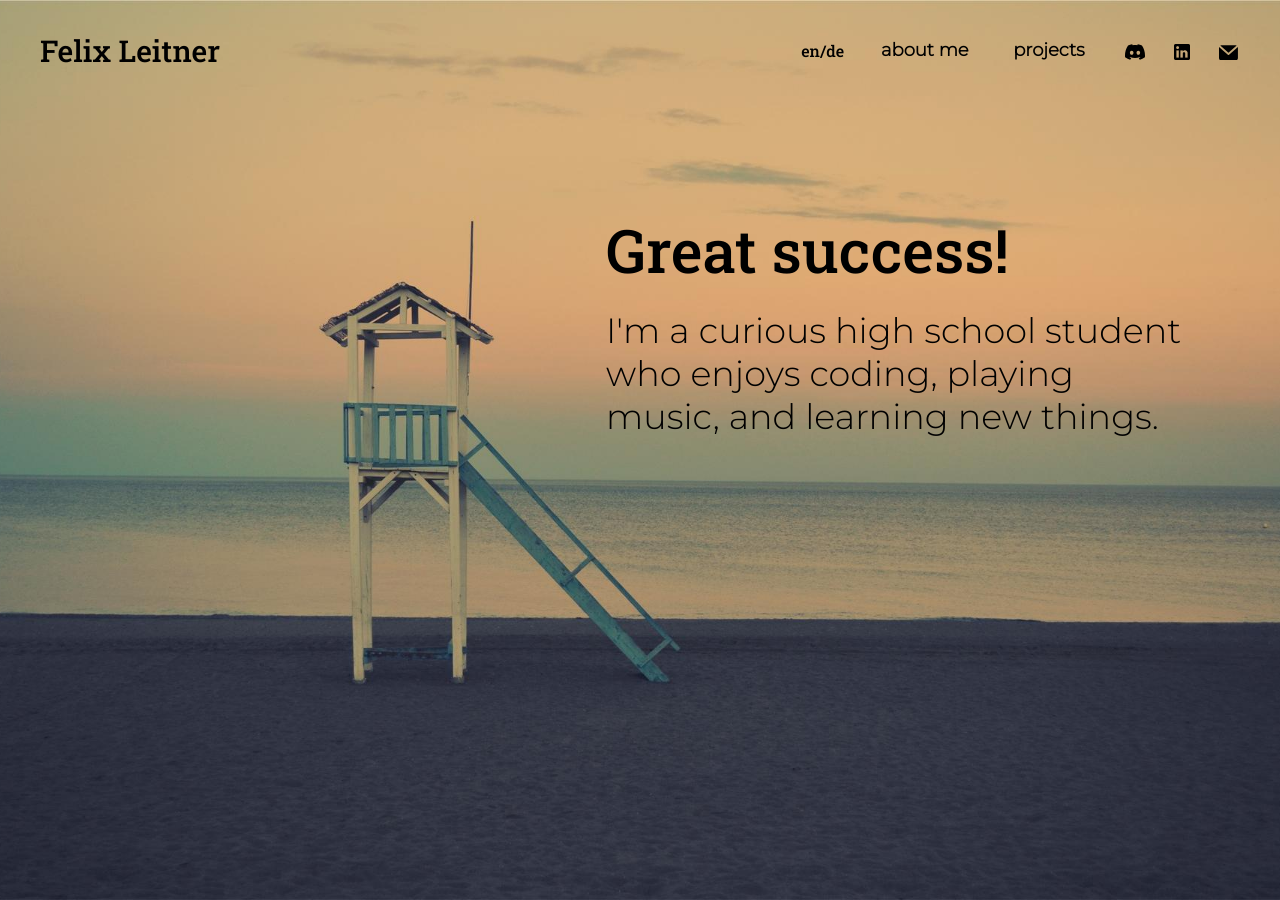
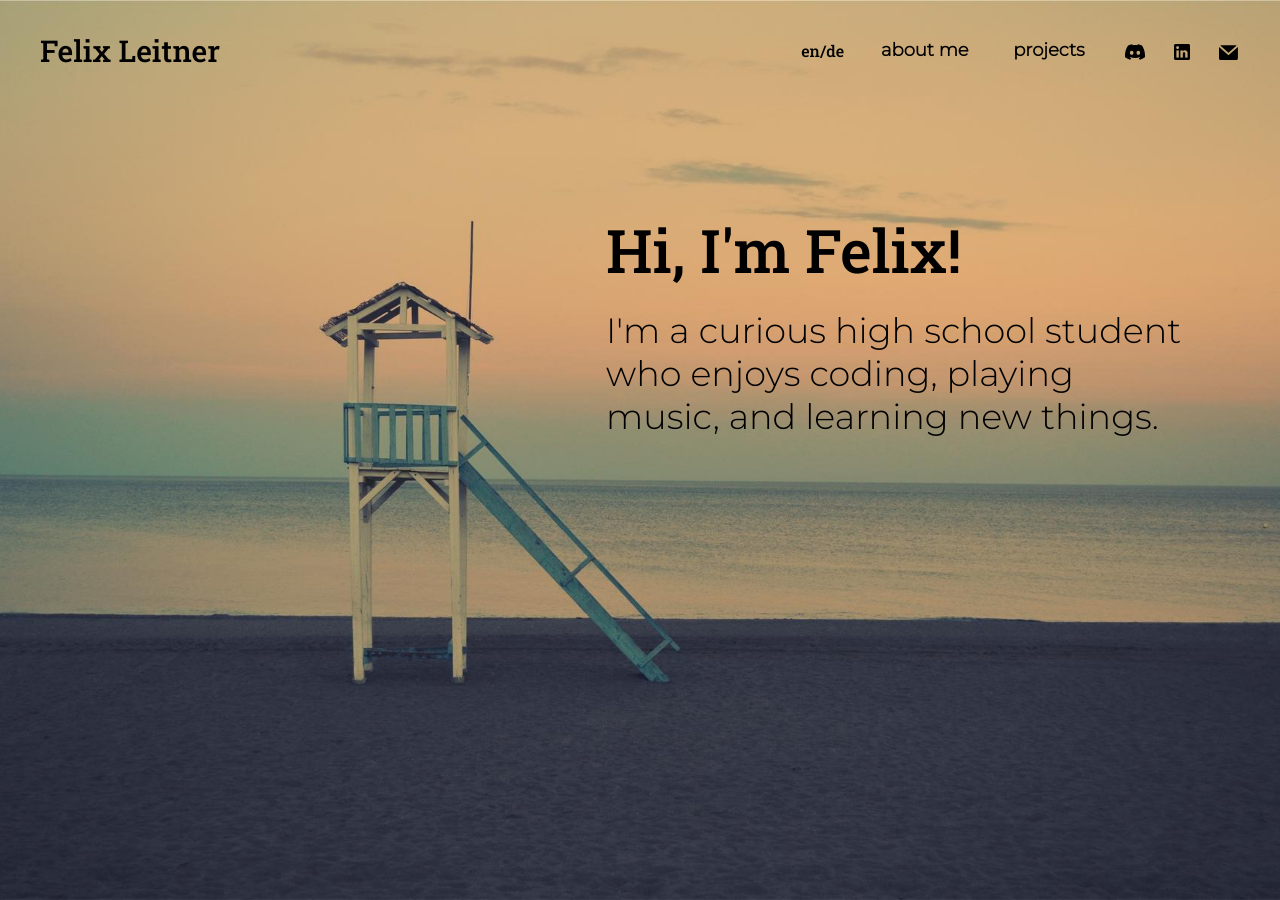
Before and after one commit to lixitrixi/felixleitner.com, a Jekyll site: the page built from en/index.html, in a window 1280 px wide. Built offline with Jekyll 4.4.1, drawn with Linux system fonts in a browser that asks for light colours.

Commit message:
less test

```diff
--- a/en/index.html
+++ b/en/index.html
@@ -3,7 +3,7 @@
 <!DOCTYPE html>
 <html lang="en">
 <head>
-  <title>Great success!</title>
+  <title>Felix Leitner</title>
   <meta name="viewport" content="width=device-width, initial-scale=1.0">
   <meta http-equiv="X-UA-Compatible" content="ie=edge">
   <link rel="canonical" href="https://felixleitner.com">
@@ -18,7 +18,7 @@
   {% include header.html %}
   <main>
     <div class="intro">
-      <h1>Great success!</h1>
+      <h1>Hi, I'm Felix!</h1>
       <p>I'm a curious high school student who enjoys coding, playing music, and learning new things.</p>
     </div>
   </main>
```
